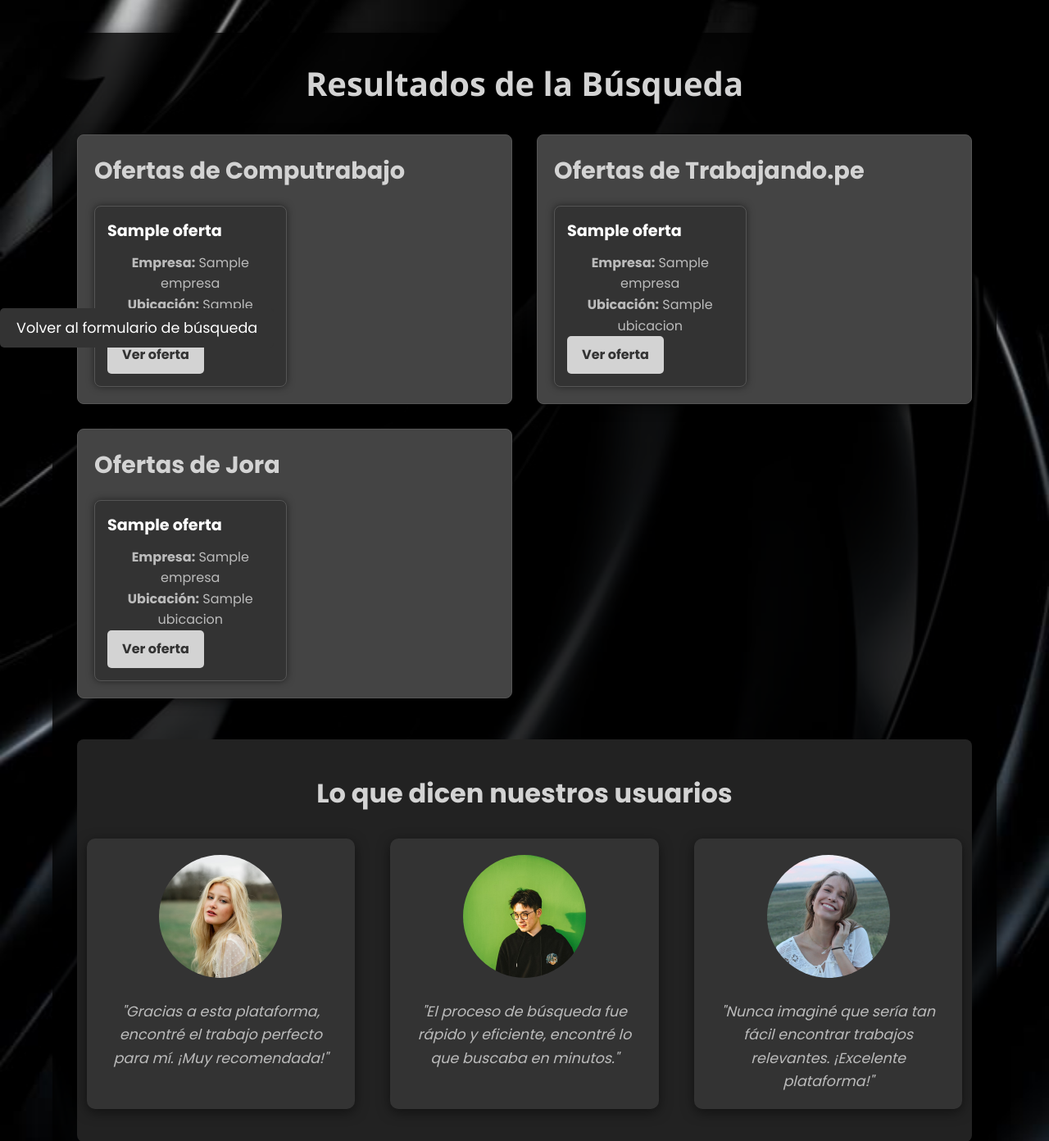
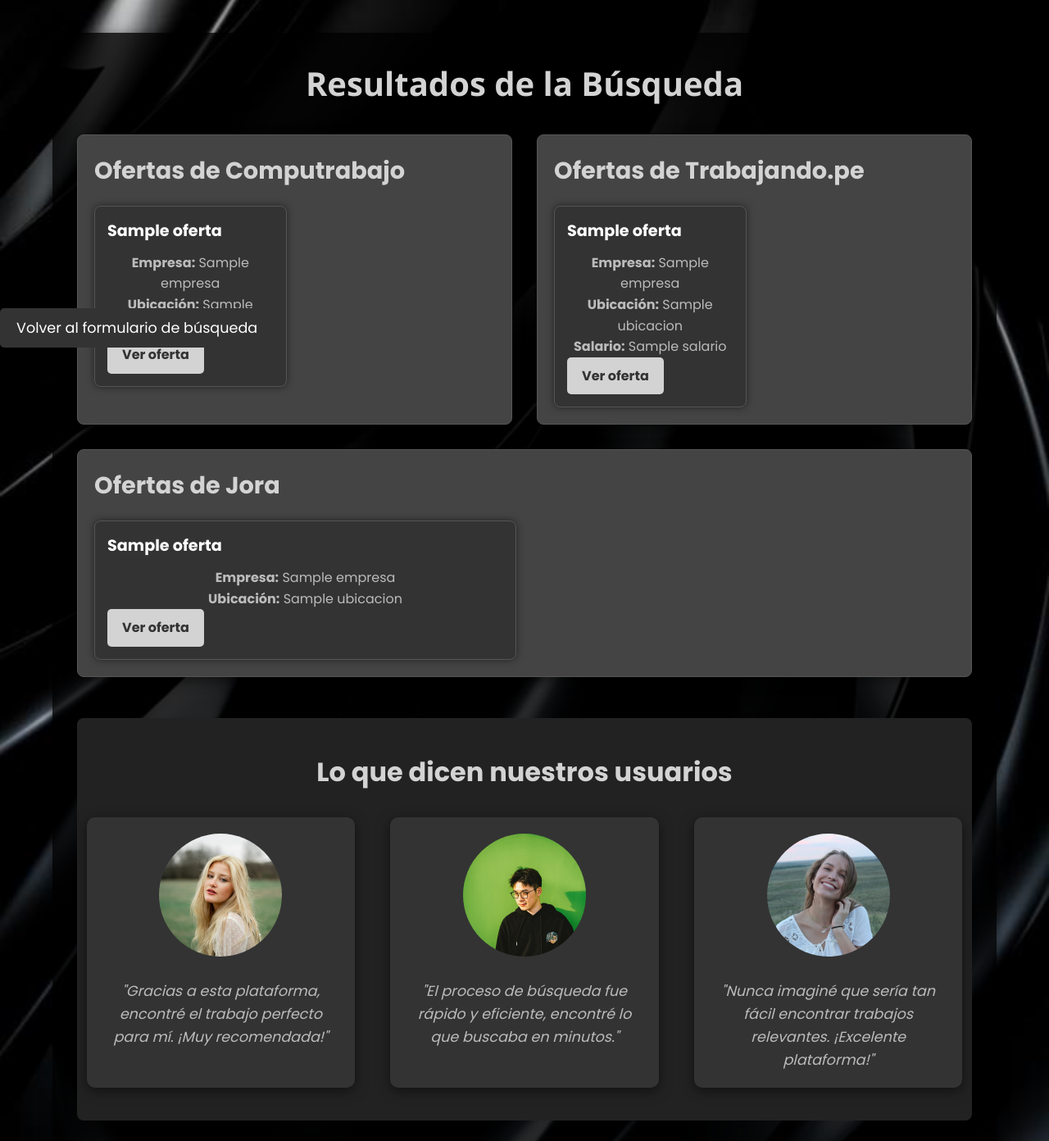
Before and after one commit to BrisaPizarro/Busqueda-de-trabajos, a Flask app: template Templates/resultados.html in a window 1280 px wide. Shown: the top 1392 px of the page at 82% size. Run offline with Flask 3, Linux system fonts and the light colour scheme; the template is opened without the code that fills it: most values are stand-ins (such as "Sample title", 1, 10 or a date in 2020).

Commit message:
Resultados con Jora

```diff
--- a/Templates/resultados.html
+++ b/Templates/resultados.html
@@ -40,7 +40,8 @@
                                 <h3>{{ oferta['titulo'] }}</h3>
                                 <p><strong>Empresa:</strong> {{ oferta['empresa'] }}</p>
                                 <p><strong>Ubicación:</strong> {{ oferta['ubicacion'] }}</p>
-                                <a class="btn-ver-oferta" href="{{ oferta['url'] }}" target="_blank">Ver oferta</a>
+                                <p><strong>Salario:</strong> {{ oferta['salario'] }}</p>
+                                <a class="btn-ver-oferta" href="{{ oferta['link'] }}" target="_blank">Ver oferta</a>
                             </div>
                         {% endfor %}
                     </div>
@@ -48,9 +49,10 @@
                     <p>No se encontraron ofertas en Trabajando.pe.</p>
                 {% endif %}
             </div>
+        </div>
 
         <!-- Sección de Jora -->
-            <div class="ofertas-section">
+        <div class="ofertas-section jora">
             <h2>Ofertas de Jora</h2>
             {% if ofertas_jora %}
                 <div class="ofertas-lista">
@@ -67,7 +69,7 @@
                 <p>No se encontraron ofertas en Jora.</p>
             {% endif %}
         </div>
-        </div>
+
         <div class="volver">
             <a href="{{ url_for('index') }}" class="btn-volver">Volver al formulario de búsqueda</a>
         </div>
```
Lines whose indentation alone changed are shown as unchanged.
